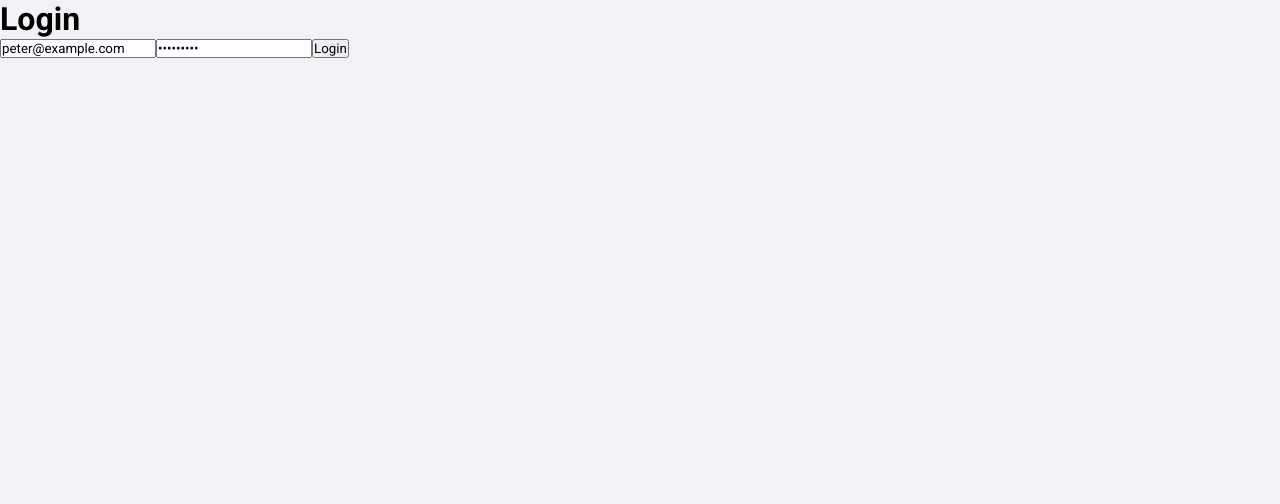
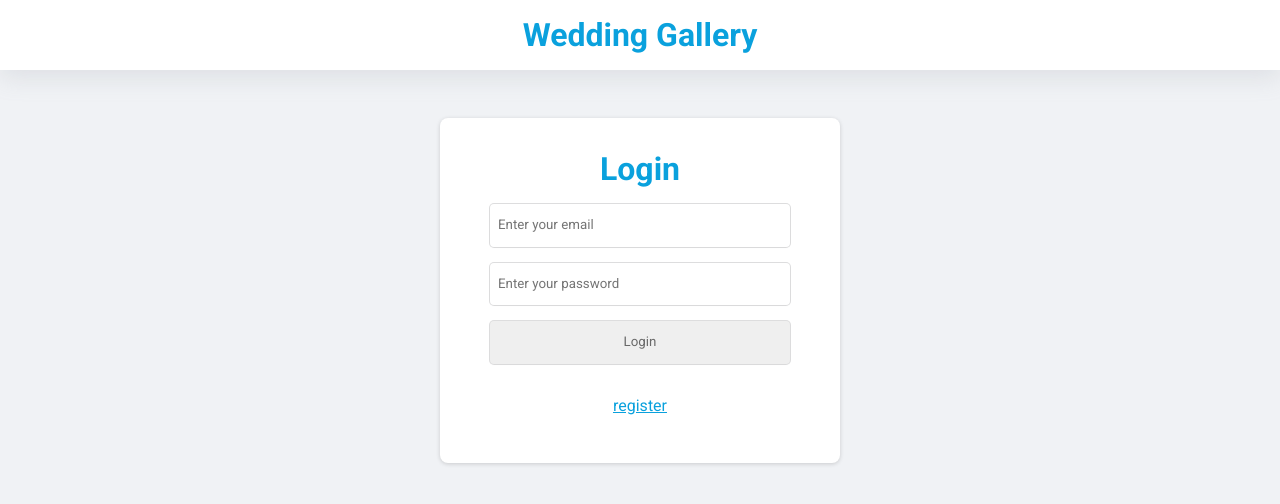
Before and after one commit to Tserewara/wedding-gallery-frontend, a Vue app: page /login in a window 1280 px wide. Shown: the top 504 px of the page. Built offline with nearby package versions, Linux system fonts and the light colour scheme.

Commit message:
feat: add style LoginPage

```diff
--- a/src/presentation/assets/base.scss
+++ b/src/presentation/assets/base.scss
@@ -6,3 +6,16 @@
   box-sizing: border-box;
   font-family: "Roboto", sans-serif;
 }
+
+input[type="password"],
+input[type="email"],
+input[type="text"],
+button {
+  outline: none;
+  line-height: 2;
+  padding: 4px;
+  border-radius: 4px;
+  border: none;
+  box-shadow: rgba(0, 0, 0, 0.02) 0px 1px 3px 0px, rgba(27, 31, 35, 0.15) 0px 0px 0px 1px;
+  padding: 0.5rem;
+}
--- a/src/presentation/assets/colors.scss
+++ b/src/presentation/assets/colors.scss
@@ -6,3 +6,5 @@ $lightGray: #acacac;
 $primary: #0aa1dd;
 $primaryDark: #2155cd;
 $primaryLight: #e8f9fd;
+$disabledBackground: #ccc;
+$disabledColor: #666;
--- a/src/presentation/router/index.js
+++ b/src/presentation/router/index.js
@@ -1,7 +1,7 @@
 import { createRouter, createWebHistory } from "vue-router";
-import HomePage from "@/presentation/views/home-page.vue";
-import LoginPage from "@/presentation/views/login-page.vue";
-import SignUp from "@/presentation/views/signup-page.vue";
+import HomePage from "@/presentation/views/home/home-page.vue";
+import LoginPage from "@/presentation/views/login/login-page.vue";
+import SignUp from "@/presentation/views/signup/signup-page.vue";
 
 const routes = [
   { path: "/", name: "home", component: HomePage },
--- /dev/null
+++ b/src/presentation/views/login/login-page-styles.scss
@@ -0,0 +1,54 @@
+.loginWrap {
+  display: flex;
+  flex-direction: column;
+  align-items: center;
+  margin: auto;
+  width: 400px;
+  padding: 2rem;
+  margin-top: 3rem;
+  flex-direction: column;
+  align-items: center;
+  border-radius: 8px;
+  box-shadow: rgba(0, 0, 0, 0.16) 0px 1px 4px;
+  background-color: $white;
+  color: $gray;
+  font-size: 16px;
+
+  h1 {
+    margin-bottom: 1rem;
+    color: $primary;
+  }
+
+  .formWrap {
+    display: flex;
+    flex-direction: column;
+  }
+
+  input {
+    margin-bottom: 1rem;
+    width: 300px;
+    color: $gray;
+  }
+
+  button {
+    color: $gray;
+
+    &:hover {
+      cursor: pointer;
+      background-color: $primary;
+      color: $white;
+    }
+  }
+
+  .errorWrap {
+    margin-top: 1rem;
+    color: $primary;
+  }
+  .register {
+    margin-top: 32px;
+    text-align: center;
+    a {
+      color: $primary;
+    }
+  }
+}
--- a/src/presentation/views/login-page.vue
+++ b/src/presentation/views/login/login-page.vue
@@ -1,9 +1,8 @@
 <template>
+  <GalleryHeader />
+  <div class="loginWrap">
     <h1>Login</h1>
-  <div class="errorWrap">
-    <p>{{ errorMessage }}</p>
-  </div>
-  <form>
+    <form class="formWrap">
       <input v-model="email" type="email" placeholder="Enter your email" />
       <input
         v-model="password"
@@ -11,17 +10,28 @@
         placeholder="Enter your password"
       />
       <button @click="auth">Login</button>
+      <div class="register">
+        <RouterLink to="/signup">register</RouterLink>
+      </div>
     </form>
+    <div class="errorWrap">
+      <p>{{ errorMessage }}</p>
+    </div>
+  </div>
 </template>
 
 <script>
 import remoteAuthenticationFactory from "@/main/factories/domain/usecases/remote-authentication-factory.js";
+import GalleryHeader from "@/presentation/components/gallery-header/gallery-header.vue";
 export default {
   name: "LoginPage",
+  components: {
+    GalleryHeader,
+  },
   data() {
     return {
-      email: "peter@example.com",
-      password: "aPassword",
+      email: "",
+      password: "",
       errorMessage: "",
     };
   },
@@ -44,3 +54,7 @@ export default {
   },
 };
 </script>
+
+<style lang="scss">
+@import "./login-page-styles.scss";
+</style>
```
Also changed, not shown: src/presentation/views/home/home-page.vue (renamed from src/presentation/views/home-page.vue). Lines whose indentation alone changed are shown as unchanged.
